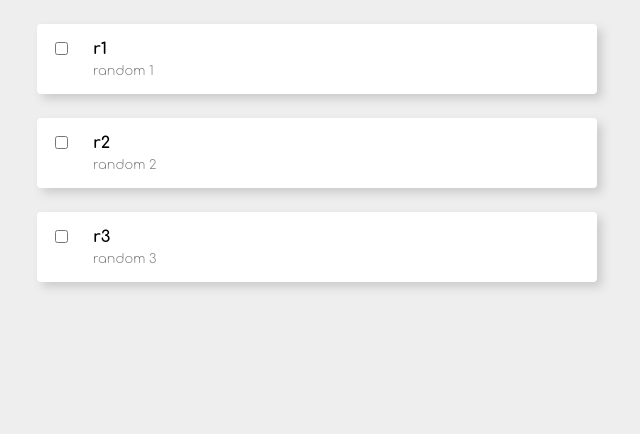
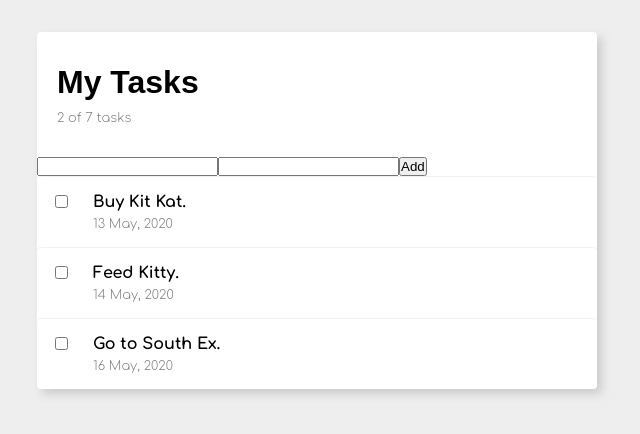
Before and after one commit to rohitkumar377024/todo, a React (Create React App) app: page / in a window 1280 px wide. Shown: the top 434 px of the page, without its empty margins (323-963 px from the left). Built offline with nearby package versions, Linux system fonts and the light colour scheme; the HTML template or start-up script is replaced by a standard one.

Commit message:
Added: Header

```diff
--- a/public/index.css
+++ b/public/index.css
@@ -2,21 +2,48 @@
   margin: 0;
   padding: 0;
   box-sizing: border-box;
-  font-family: 'Comfortaa';
 }
 
 body {
+  font-family: 'Comfortaa';
   background-color: #eee;
 }
 
+.main-container {
+  background-color: #fff;
+  width: 560px;
+  margin: 12px auto;
+  border-radius: 4px;
+  box-shadow: 5px 5px 10px 0 #ccc;
+}
+
+/* Header */
+.heading-container {
+  margin: 32px 0 16px;
+  padding: 32px 20px 16px;
+}
+
+.heading-title {
+  font-family: Arial;
+  font-size: 2em;
+  font-weight: 700;
+}
+
+.heading-description {
+  font-size: 0.8em;
+  margin-top: 10px;
+  font-weight: 300;
+  color: grey;
+}
+
+/* Adder */
+
+/* Todo */
 .todo-container {
-  width: 560px;
   display: flex;
-  margin: 24px auto;
   padding: 16px;
   border-radius: 4px;
-  box-shadow: 5px 5px 10px 0 #ccc;
-  background-color: #fff;
+  border-top: 1px solid rgba(238, 238, 238, 0.735);
 }
 
 .todo-checkbox {
@@ -27,7 +54,6 @@ body {
 
 .todo-info {
   margin-left: 25px;
-  font-family: Avenir;
 }
 
 .todo-text {
--- a/src/App.js
+++ b/src/App.js
@@ -1,15 +1,19 @@
 import React, { useState } from 'react';
+import Header from './components/Header';
+import Adder from './components/Adder';
 import Todo from './components/Todo';
 
 function App() {
   const [todos, setTodos] = useState([
-    { text: 'r1', time: 'random 1' },
-    { text: 'r2', time: 'random 2' },
-    { text: 'r3', time: 'random 3' }
+    { text: 'Buy Kit Kat.', time: '13 May, 2020' },
+    { text: 'Feed Kitty.', time: '14 May, 2020' },
+    { text: 'Go to South Ex.', time: '16 May, 2020' }
   ]);
 
   return (
-    <div>
+    <div className="main-container">
+      <Header />
+      <Adder />
       {todos.map(todo => (
         <Todo text={todo.text} time={todo.time} />
       ))}
--- /dev/null
+++ b/src/components/Adder.jsx
@@ -0,0 +1,13 @@
+import React from 'react';
+
+function Adder() {
+  return (
+    <div className="adder-container">
+      <input className="adder-text" type="text" />
+      <input className="adder-time" type="text" />
+      <button className="adder-btn">Add</button>
+    </div>
+  );
+}
+
+export default Adder;
--- /dev/null
+++ b/src/components/Header.jsx
@@ -0,0 +1,12 @@
+import React from 'react';
+
+function Header() {
+  return (
+    <div className="heading-container">
+      <p className="heading-title">My Tasks</p>
+      <p className="heading-description">2 of 7 tasks</p>
+    </div>
+  );
+}
+
+export default Header;
```
Also changed, not shown: src/components/Todo.jsx (renamed from src/components/Todo.js).
